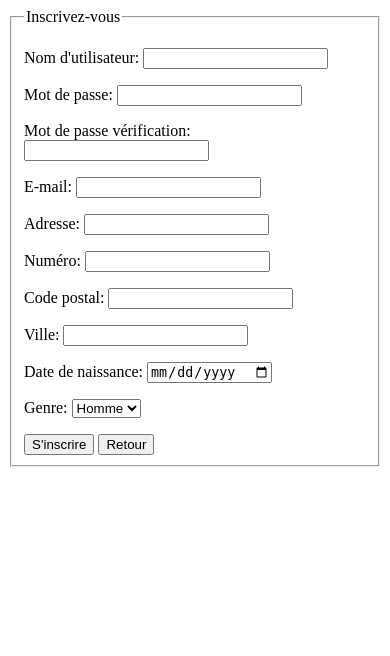
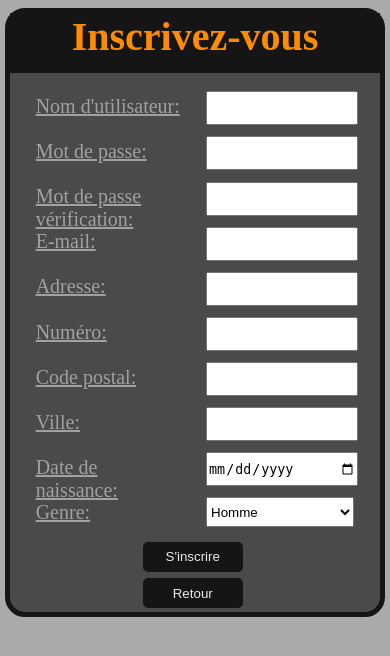
Before and after one commit to bdxran/ProjetFinal, a PHP site: page /signin in a window 390 px wide. Shown: the top 656 px of the page. Run offline with PHP 8.4, Linux system fonts and the light colour scheme; data that the repository does not hold is empty.

Commit message:
Responsive signin

```diff
--- a/css/form.css
+++ b/css/form.css
@@ -57,7 +57,7 @@ h1 {
 
 @media screen and (max-width: 1023px) {
   #form {
-    margin: auto;
+    margin: 2% auto;
     width: 95%;
     box-shadow: none;
   }
@@ -116,7 +116,7 @@ h1 {
 
 @media screen and (min-width: 1024px) and (max-width: 1360px) {
   #form {
-    margin: auto;
+    margin: 2% auto;
     width: 50%;
   }
 
@@ -174,7 +174,7 @@ h1 {
 
 @media screen and (min-width: 1361px) {
   #form {
-    margin: auto;
+    margin: 2% auto;
     width: 50%;
   }
 
--- a/views/login.php
+++ b/views/login.php
@@ -11,9 +11,9 @@
           <h1>Identifiez-vous</h1>
             <ul class="list">
               <li class="title_list"><span>Nom d'utilisateur:</span></li>
-              <li class="ligne_list"><input type="text" name="pseudo"class="input"/></li>
+              <li class="ligne_list"><input type="text" name="pseudo" class="input"/></li>
               <li class="title_list"><span>Mot de passe:</span></li>
-              <li class="ligne_list"><input type="password" name="password"class="input"/></li>
+              <li class="ligne_list"><input type="password" name="password" class="input"/></li>
             </ul>
             <p>
               <input type="submit" name="submit" value="Se connecter" class="button"/>
--- a/views/signin.php
+++ b/views/signin.php
@@ -3,57 +3,52 @@
     <head>
         <meta charset="utf-8" />
           <title><?=$title ?></title>
+          <link rel="stylesheet" type="text/css" href="../css/form.css"></link>
     </head>
     <body>
+      <div id="form">
         <form method="post">
-            <fieldset>
-                <legend>Inscrivez-vous</legend>
-                <p>
-                <label for="Pseudo">Nom d'utilisateur: </label>
-                <input type="text" name="pseudo" />
-                </p>
-                <p>
-                <label for="password">Mot de passe: </label>
-                <input type="password" name="password" />
-                </p>
-                <p>
-                <label for="passwordVerif">Mot de passe vérification: </label>
-                <input type="password" name="passwordVerif" />
-                </p>
-                <p>
-                <label for="mail">E-mail: </label>
-                <input type="text" name="mail" />
-                </p>
-                <p>
-                <label for="adress">Adresse: </label>
-                <input type="text" name="adress" />
-                </p>
-                <p>
-                <label for="adress">Numéro: </label>
-                <input type="text" name="numero" />
-                </p>
-                <p>
-                <label for="adress">Code postal: </label>
-                <input type="text" name="code_postal" />
-                </p>
-                <label for="adress">Ville: </label>
-                <input type="text" name="city" />
-                </p>
-                <p>
-                <label for="naissance">Date de naissance: </label>
-                <input type="date" name="naissance" />
-                </p>
-                <p>
-                <label for="genre">Genre: </label>
-                <select name="genre">
-                  <option value="homme">Homme</option>
-                  <option value="femme">Femme</option>
-                </select>
-                </p>
-                <input type="submit" name="submit" value="S'inscrire" />
-                <a href="welcome"><input type="button" name="retour" value="Retour" /></a>
-            </fieldset>
+          <h1>Inscrivez-vous</h1>
+          <ul class="list">
+            <li class="title_list"><span>Nom d'utilisateur: </span></li>
+            <li class="ligne_list"><input type="text" name="pseudo" class="input"/></li>
+
+            <li class="title_list"><span>Mot de passe: </span></li>
+            <li class="ligne_list"><input type="password" name="password" class="input"/></li>
+
+            <li class="title_list"><span>Mot de passe vérification: </span></li>
+            <li class="ligne_list"><input type="password" name="passwordVerif" class="input"/></li>
+
+            <li class="title_list"><span>E-mail: </span></li>
+            <li class="ligne_list"><input type="text" name="mail" class="input"/></li>
+
+            <li class="title_list"><span>Adresse: </span></li>
+            <li class="ligne_list"><input type="text" name="adress" class="input"/></li>
+
+            <li class="title_list"><span>Numéro: </span></li>
+            <li class="ligne_list"><input type="text" name="numero" class="input"/></li>
+
+            <li class="title_list"><span>Code postal: </span></li>
+            <li class="ligne_list"><input type="text" name="code_postal" class="input"/></li>
+
+            <li class="title_list"><span>Ville: </span></li>
+            <li class="ligne_list"><input type="text" name="city" class="input"/></li>
+
+            <li class="title_list"><span>Date de naissance: </span></li>
+            <li class="ligne_list"><input type="date" name="naissance" class="input"/></li>
+
+            <li class="title_list"><span>Genre: </span></li>
+            <li class="ligne_list"><select name="genre" class="input">
+              <option value="homme">Homme</option>
+              <option value="femme">Femme</option>
+            </select></li>
+          </ul>
+            <p>
+              <input type="submit" name="submit" value="S'inscrire" class="button"/>
+              <a href="welcome"><input type="button" name="retour" value="Retour" class="button"/></a>
+            </p>
         </form>
+      </div>
         <script language="javascript">
           var error = '<?php echo $errMsg ?>'
           if(error != "") {
```
